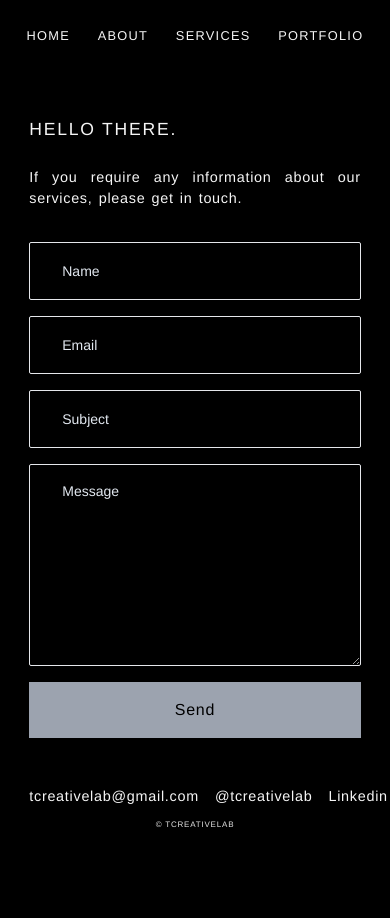
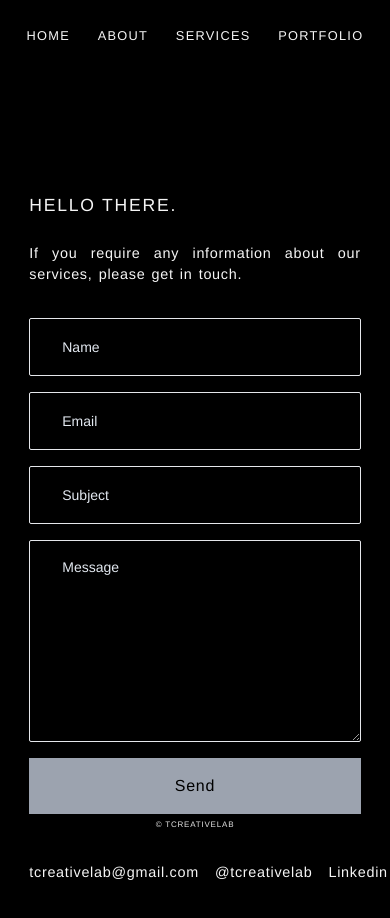
Before and after one commit to svarogdoo/travica, a SvelteKit app: page /contact in a window 390 px wide. Shown: the top 918 px of the page. Before the commit the page ends 880 px from the top, so only its background shows below. Built offline with nearby package versions, Linux system fonts and the light colour scheme.

Commit message:
styling contact

```diff
--- a/src/routes/contact/+page.svelte
+++ b/src/routes/contact/+page.svelte
@@ -14,8 +14,7 @@
 
 <section class="contact-section">
   <div class="contact-text">
-    <br />
-    <h1 class="mt-12 lg:mt-0">HELLO THERE.</h1>
+    <h1 class="mt-56 lg:mt-0">HELLO THERE.</h1>
     <br />
     <p>
       If you require any information about our services, please get in touch.
```
